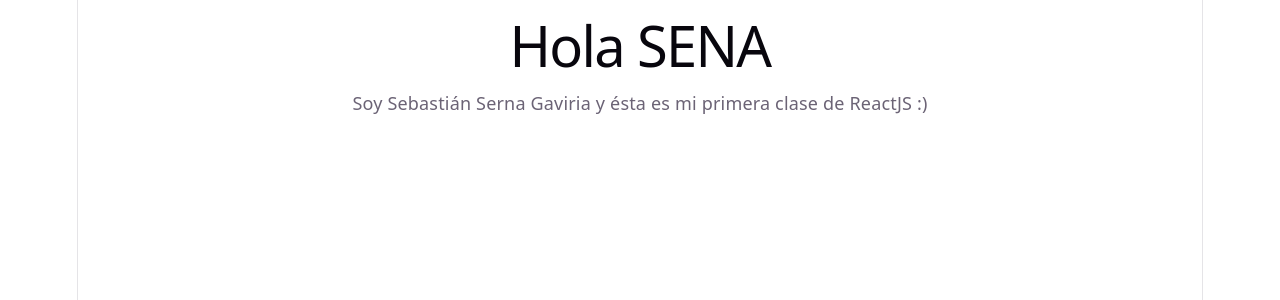
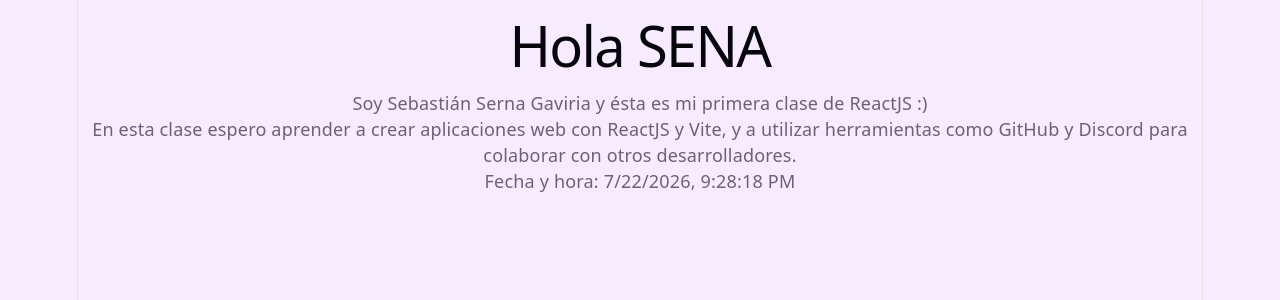
Before and after one commit to Serna-Sebastian-06/Agenda-ADSO, a React (Vite) app: page / in a window 1280 px wide. Shown: the top 300 px of the page. Built offline with nearby package versions, Linux system fonts and the light colour scheme.

Commit message:
Personalización del componente App

```diff
--- a/src/App.jsx
+++ b/src/App.jsx
@@ -122,11 +122,19 @@
 // export default App
 
 export default function App() {
-const fecha = new Date().toLocaleString();
-return (
- <main>
- <h1>Hola SENA</h1>
- <p>Soy Sebastián Serna Gaviria y ésta es mi primera clase de ReactJS :)</p>
- </main>
- )
+  const fecha = new Date().toLocaleString();
+  return (
+    <main>
+      <h1>Hola SENA</h1>
+      <p>
+        Soy Sebastián Serna Gaviria y ésta es mi primera clase de ReactJS :)
+      </p>
+      <p>
+        En esta clase espero aprender a crear aplicaciones web con ReactJS y Vite, y a utilizar herramientas como GitHub y Discord para colaborar con otros desarrolladores.
+      </p>
+      <p>
+        Fecha y hora: {fecha}
+      </p>
+    </main>
+  );
 }
--- a/src/index.css
+++ b/src/index.css
@@ -52,6 +52,7 @@
 
 body {
   margin: 0;
+  background-color: var(--accent-bg);
 }
 
 #root {
```
